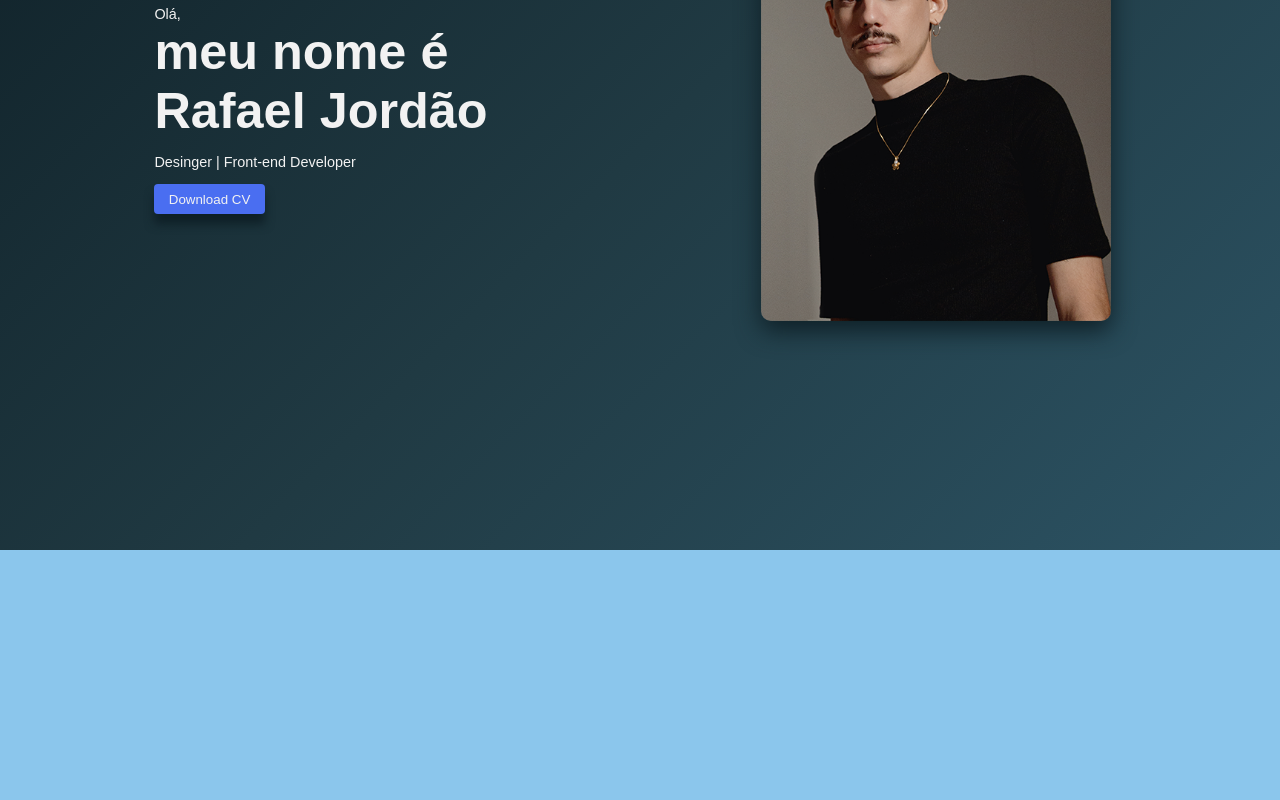
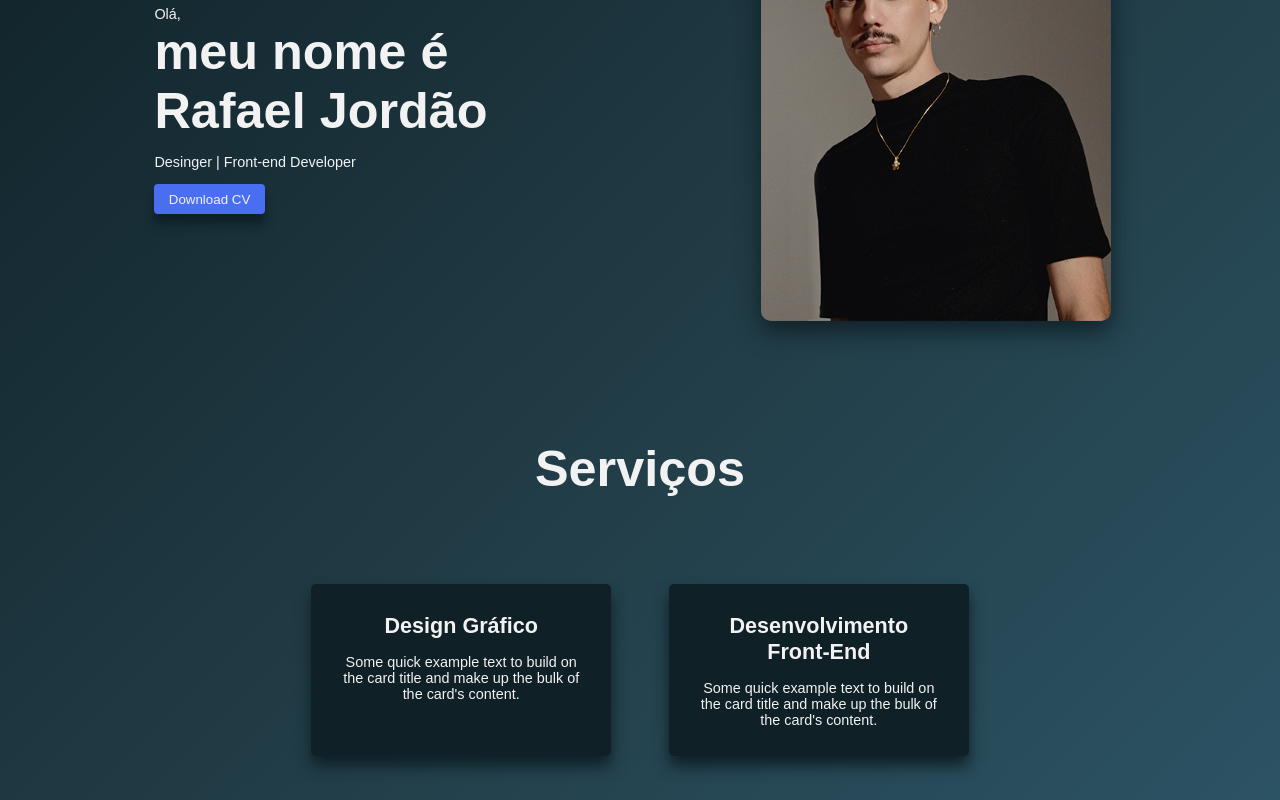
Before and after one commit to rafael-jordao/rafael-jordao.github.io, a React (Create React App) app: page / in a window 1280 px wide. Shown: the part 250-1050 px from the top of the page. Before the commit the page ends 800 px from the top, so only its background shows below. Built offline with nearby package versions, Linux system fonts and the light colour scheme.

Commit message:
new sector

```diff
--- a/src/App.js
+++ b/src/App.js
@@ -1,20 +1,30 @@
 import React from "react";
 import Header from "./components/Header/Header";
 import MainContent from "./components/MainContent/MainContent";
+import ServiceCard from "./components/ServiceCard/ServiceCard";
 
 const App = () => {
+
   return (
     <div className="App">
       <Header />
       <MainContent />
 
-      {/* <div className="aboutMe">
-        <div className="textContainer">
-          <h1 className="titleAboutMe">Sobre mim</h1>
+      <div className="services">
+        <div className="">
+          <h1 className="titleAboutMe">Serviços</h1>
         </div>
 
+        <div className="DFlexContainer">
+          <ServiceCard
+          title="Design Gráfico"
+          paragraph="Some quick example text to build on the card title and make up the bulk of the card's content."/>
+          <ServiceCard
+          title="Desenvolvimento Front-End"
+          paragraph="Some quick example text to build on the card title and make up the bulk of the card's content."/>
+        </div>
 
-      </div> */}
+      </div>
     </div>
   )
 };
--- a/src/components/Header/Header.js
+++ b/src/components/Header/Header.js
@@ -21,7 +21,7 @@ const Header = () => {
 
                 <ul className="menuTopics">
                     <a href="./"><li className="menuTopic">Home</li></a>
-                    <a href="./"><li className="menuTopic">Sobre</li></a>
+                    <a href="./"><li className="menuTopic">Serviços</li></a>
                     <a href="./"><li className="menuTopic">Contato</li></a>
                 </ul>
             </nav>
--- /dev/null
+++ b/src/components/ServiceCard/ServiceCard.css
@@ -0,0 +1,43 @@
+.services h1{
+    padding-top: 6rem;
+    color: var(--off-white);
+    font-size: 3.5rem;
+}
+
+.cardContainer {
+    padding-top: 3rem;
+}
+
+.paddingContainer h2, p {
+    color: var(--off-white);
+}
+.paddingContainer p {
+    padding-top: 1rem;
+}
+
+.paddingContainer {
+    padding: 2rem;
+    background-color: var(--darkblue);
+    width: 100%;
+    max-width: 300px;
+    margin: auto;
+    height: 100%;
+    border-radius: 5px;
+    box-shadow: 0px 10px 15px var(--darkblue);
+}
+
+.DFlexContainer {
+    display: flex;
+    gap: 4rem;
+    justify-content: center;
+    padding: 3rem;
+}
+
+@media (max-width: 768px) {
+    .DFlexContainer {
+        display: block;
+        gap: 2rem;
+        justify-content: center;
+        padding: 3rem;
+    }
+}
--- /dev/null
+++ b/src/components/ServiceCard/ServiceCard.js
@@ -0,0 +1,15 @@
+import React from "react";
+import "./ServiceCard.css"
+
+const ServiceCard = ({title, paragraph}) => {
+    return (
+        <div className="cardContainer">
+            <div className="paddingContainer">
+              <h2>{title}</h2>
+              <p>{paragraph}</p>
+            </div>
+          </div>
+    )
+}
+
+export default ServiceCard;
--- a/src/index.css
+++ b/src/index.css
@@ -27,7 +27,7 @@ body {
     background-image: linear-gradient(135deg, #0F2027, #203A43, #2C5364);
     background-size: cover;
     background-repeat: no-repeat;
-    height: 100vh;
+    height: 100%;
 }
 
 
@@ -40,10 +40,3 @@ a {
 
     transition: 0.3s;
 }
-
-
-
-
-.aboutMe {
-    padding-top: 5rem;
-}
```
Also changed, not shown: 11 other files (tests, documents, lock files or other folders).
